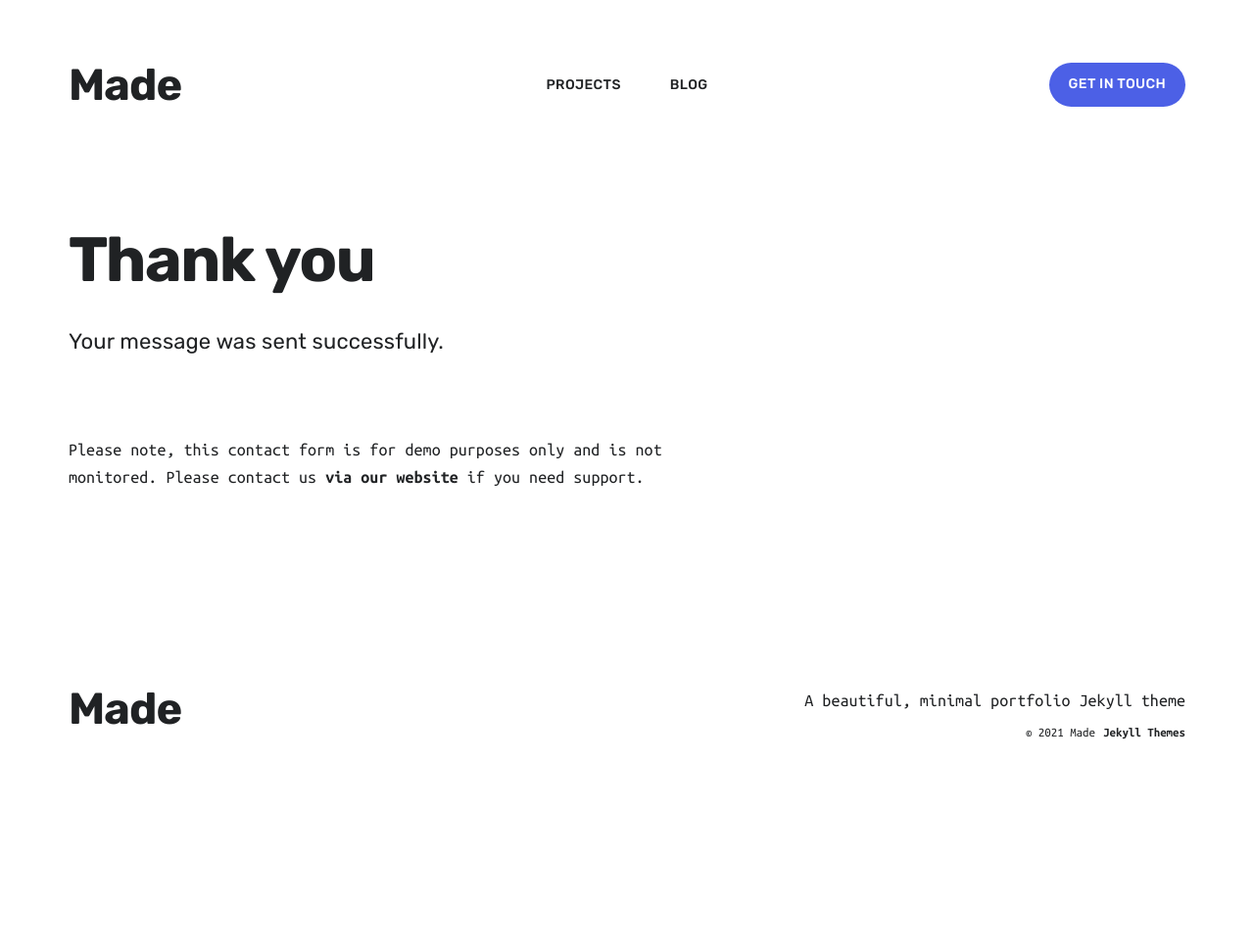
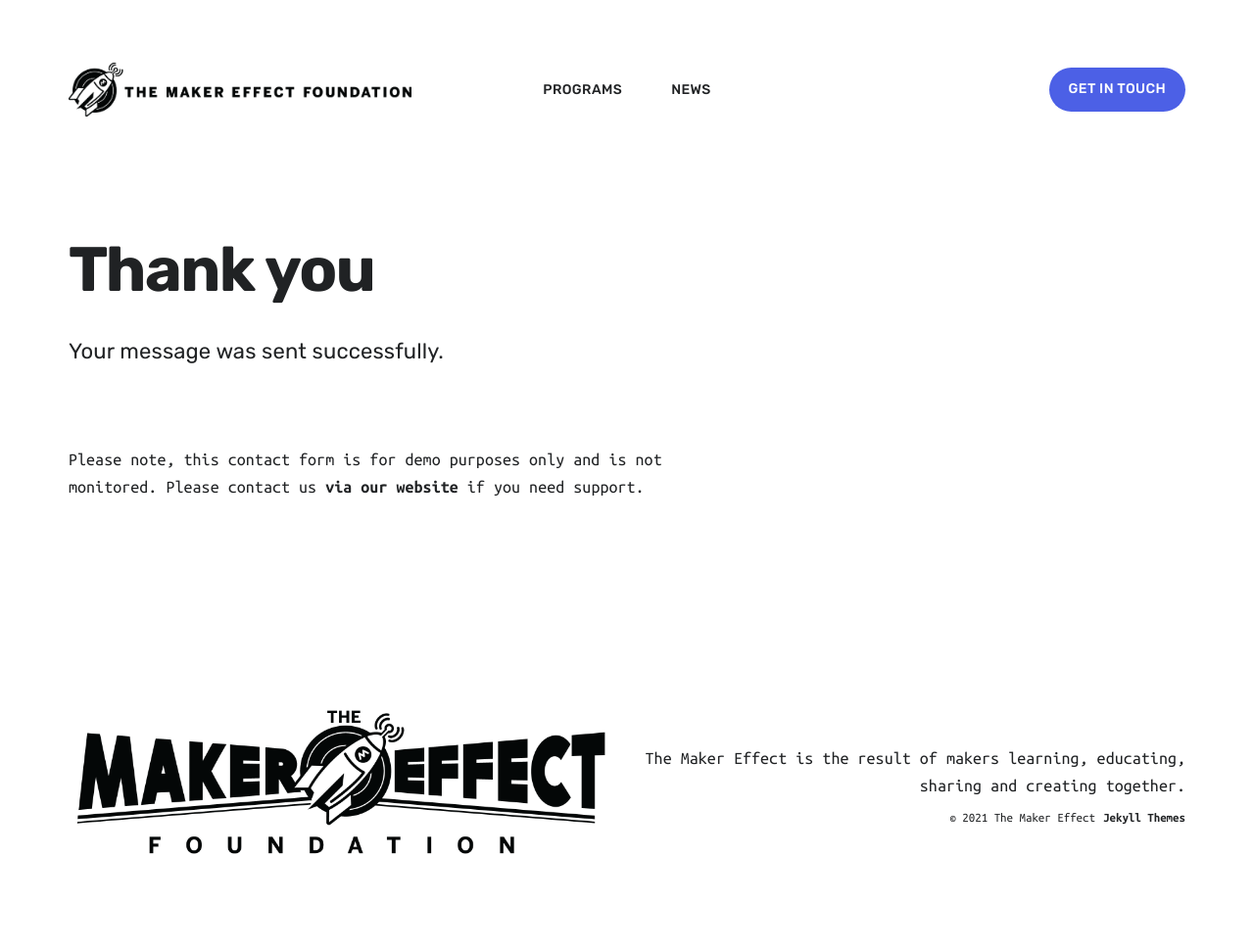
Before and after one commit to themakereffect/themakereffect.org, a Jekyll site: the page built from _pages/thanks.md, in a window 1280 px wide. Shown: the whole page at 98% size. Built offline with Jekyll 4.4.1, drawn with Linux system fonts in a browser that asks for light colours; nearby versions of some CDN libraries; before the commit the page ends 900 px from its top, so only the background shows below that.

Commit message:
Initial theme settings

```diff
--- a/_data/settings.yml
+++ b/_data/settings.yml
@@ -1,22 +1,23 @@
 basic_settings:
-  site_title: Made
+  site_title: The Maker Effect
   favicon_image: /images/favicon.png
 
 header_settings:
-  logo_image:
-  logo_width: 100
+  logo_image: /images/site-branding/long_black.png
+  logo_width: 350
 
 menu_settings:
   menu_items:
-    - title: 'Projects'
+    - title: 'Programs'
       url: '/'
-    - title: 'Blog'
+    - title: 'News'
       url: '/blog/'
 
 footer_settings:
-  logo_image:
-  logo_width: 100
-  tagline: A beautiful, minimal portfolio Jekyll theme
+  logo_image: /images/site-branding/perspective_black.png
+  logo_width: 300
+  tagline: The Maker Effect is the result of makers learning, educating, sharing and creating together.
+
 
 hero_settings:
   background_image: /images/backgrounds/background-hero.svg
```
